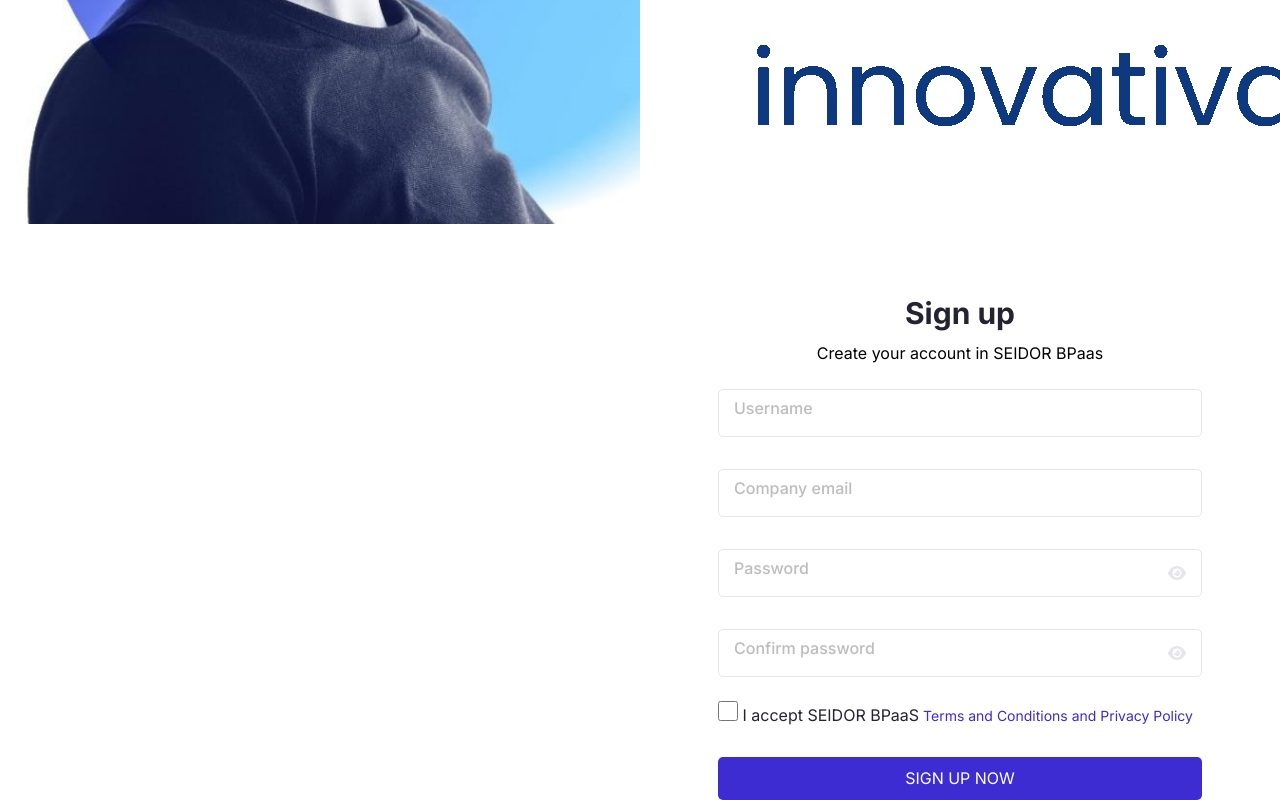
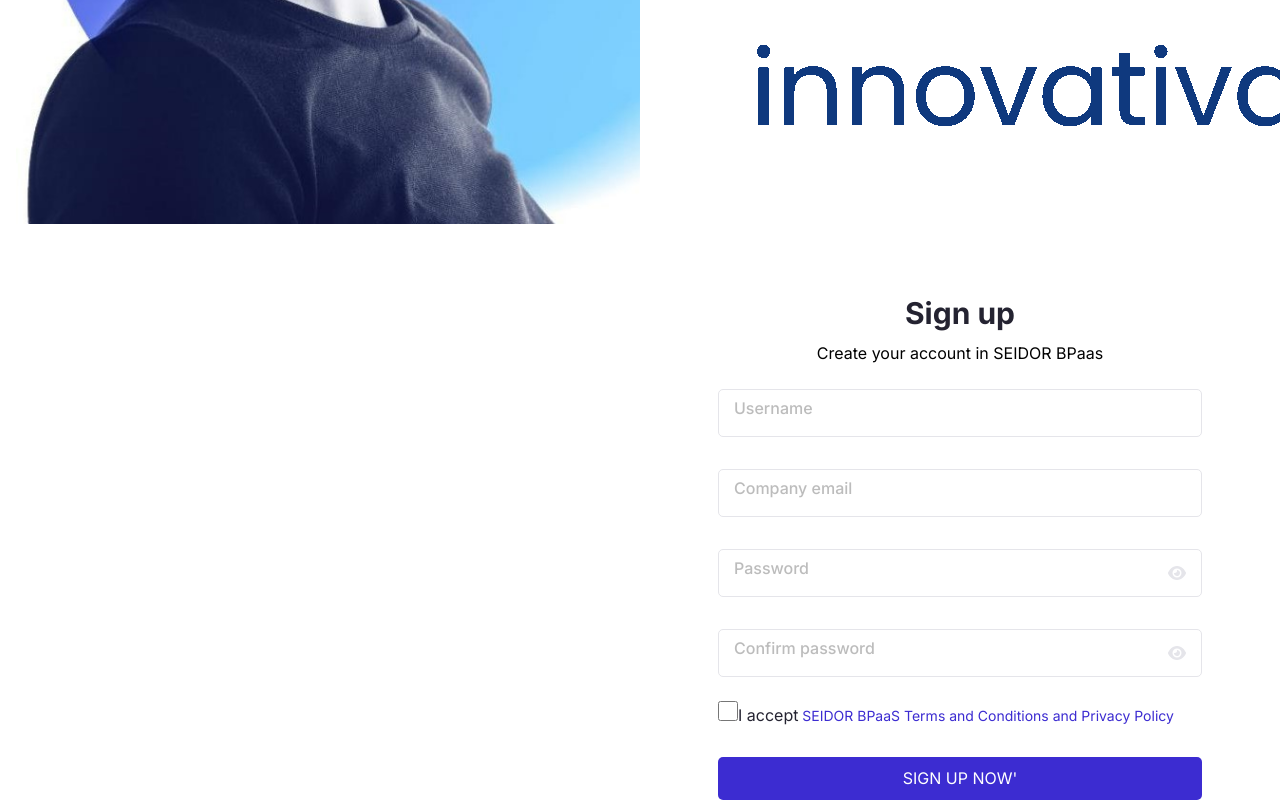
Before and after one commit to victorrojasseidor/front, a Next.js app: page / in a window 1280 px wide. Shown: the part 643-1443 px from the top of the page. Built offline with nearby package versions, Linux system fonts and the light colour scheme.

Commit message:
delete t of languaje

```diff
--- a/src/pages/register.jsx
+++ b/src/pages/register.jsx
@@ -2,17 +2,17 @@ import Link from 'next/link'
 import LayoutLogin from '@/Components/LayoutLogin'
 import '../../styles/styles.scss'
 import { Formik, Field, ErrorMessage } from 'formik'
-import React, { useState, useContext } from 'react'
+import React, { useState } from 'react'
 import { FontAwesomeIcon } from '@fortawesome/react-fontawesome'
 import { faEye, faEyeSlash } from '@fortawesome/free-solid-svg-icons'
 import Image from 'next/image'
 import logo from '../../public/img/logoseidor.png'
-import { SignupSchemaEN, SignupSchemaES } from '@/helpers/validateForms'
-import { DataContext } from '@/Context/DataContext'
+import { SignupSchemaEN } from '@/helpers/validateForms'
+// import { DataContext } from '@/Context/DataContext'
 
 export default function Register () {
-  const { t, locale } = useContext(DataContext)
-  console.log('t', t)
+  // const { t, locale } = useContext(DataContext)
+  // console.log('t', t)
 
   const [showPassword, setShowPassword] = useState(false)
   const [showConfirmPassword, setShowConfirmPassword] = useState(false)
@@ -35,16 +35,16 @@ export default function Register () {
       <nav className='navRegister'>
         <Image src={logo} width={120} alt='imgRegister' />
         <ul>
-          <li className='Question'>{t.signup['Have an account?']}</li>
+          <li className='Question'>Have an account?</li>
           <li className='link'>
-            <Link href='/login'> {t.signup['Log in']}</Link>
+            <Link href='/login'> Log in</Link>
           </li>
         </ul>
       </nav>
 
       <div className='register'>
-        <h1> {t.signup['Sign up']}</h1>
-        <p> {t.signup['Create your account in SEIDOR BPaas']}</p>
+        <h1> Sign up</h1>
+        <p> Create your account in SEIDOR BPaas</p>
 
         <Formik
           initialValues={{
@@ -54,14 +54,14 @@ export default function Register () {
             name: '',
             acceptTerms: false
           }}
-          validationSchema={locale === 'es' ? SignupSchemaES : SignupSchemaEN}
+          validationSchema={SignupSchemaEN}
           onSubmit={handleSubmit}
         >
           {({ isSubmitting }) => (
             <form className='formContainer'>
               <div>
                 <Field type='text' name='name' placeholder=' ' />
-                <label htmlFor='name'>{t.signup.Username}</label>
+                <label htmlFor='name'>Username</label>
                 <ErrorMessage
                   className='errorMessage'
                   name='name'
@@ -72,8 +72,7 @@ export default function Register () {
               <div>
                 <Field type='email' name='corporateEmail' placeholder=' ' />
                 <label htmlFor='corporateEmail'>
-                  {' '}
-                  {t.signup['Company email']}
+                  Company email
                 </label>
                 <ErrorMessage
                   className='errorMessage'
@@ -95,7 +94,7 @@ export default function Register () {
                   name='password'
                   placeholder=' '
                 />
-                <label htmlFor='password'>{t.signup.Password}</label>
+                <label htmlFor='password'> Password</label>
                 <ErrorMessage
                   className='errorMessage'
                   name='password'
@@ -119,7 +118,7 @@ export default function Register () {
                   placeholder=' '
                 />
                 <label htmlFor='confirmPassword' placeholder=''>
-                  {t.signup['Confirm password']}
+                  Confirm password
                 </label>
                 <ErrorMessage
                   className='errorMessage'
@@ -136,14 +135,8 @@ export default function Register () {
                     name='acceptTerms'
                   />
 
-                  <span>{t.signup['I accept']}</span>
-                  <span>
-                    {' '}
-                    {
-                      t.signup[
-                        'SEIDOR BPaaS Terms and Conditions and Privacy Policy'
-                      ]
-                    }
+                  <span>I accept</span>
+                  <span>   SEIDOR BPaaS Terms and Conditions and Privacy Policy
                   </span>
                 </label>
                 <ErrorMessage
@@ -158,7 +151,7 @@ export default function Register () {
                 type='submit'
                 disabled={isSubmitting}
               >
-                {t.signup['SIGN UP NOW']}
+                SIGN UP NOW'
               </button>
             </form>
           )}
```
